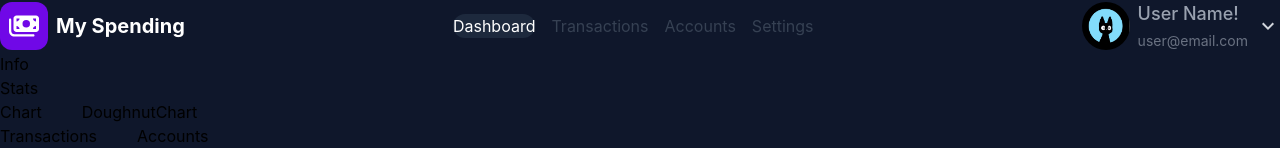
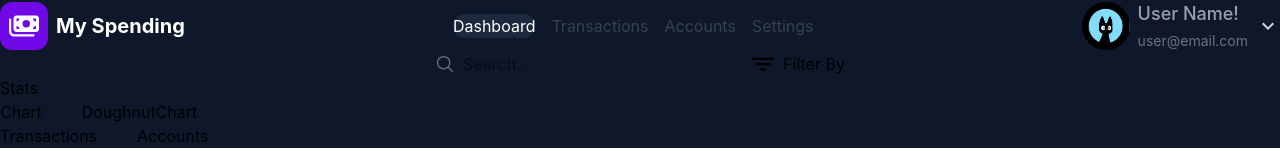
Before and after one commit to ncarr6/expense_tracking_app, a React (Vite) app in the folder frontend/: page / in a window 1280 px wide. Shown: the top 151 px of the page. Built offline with nearby package versions, Linux system fonts and the light colour scheme.

Commit message:
Working on info cmp

```diff
--- a/frontend/src/components/info.jsx
+++ b/frontend/src/components/info.jsx
@@ -1,9 +1,38 @@
-function Info() {
+import { IoFilterSharp, IoSearchOutline } from "react-icons/io5"
+
+function Info ({title, subTitle}) {
 
   return (
-    <div>Info</div>
+  <div className="flex flex-col md:flex-rpw md:items-center justify-between py-8">
+
+    <div className="mb-6">
+      <h1 className="text-4xl font-semibold text-black dark:text-gray-300 mb-2">{title}</h1>
+      <span className="text-gray-600 dark:text-gray-500">{subTitle}</span>
+    </div>
+
+
+    <div className="flex items-center gap-4 md:gap-10 2xl:gap-20">
+      <div className="flex items-center gap-2 border border-gray-300
+       dark:border-gray-600 rounded-md p-2">
+        <IoSearchOutline  className="text-xl text-gray-600
+        dark:text-gray-500"/>
+        <input
+          type="text"
+          placeholder="Search..."
+          className="bg-transparent outline-none text-gray-700 dark:text-gray-500"
+          />
+      </div>
+
+      <button className="flex items-center gap-2 bg-black
+        dark:bg-violet-800 py-2 px-4 rounded text-white">
+         <IoFilterSharp size={24} />
+         <span className="text-base">Filter By</span>
+      </button>
+    </div>
+
+
+  </div>
   )
-
 }
 
 export default Info
```
Also changed, not shown: frontend/src/components/navbar.jsx (line endings or trailing spaces).
